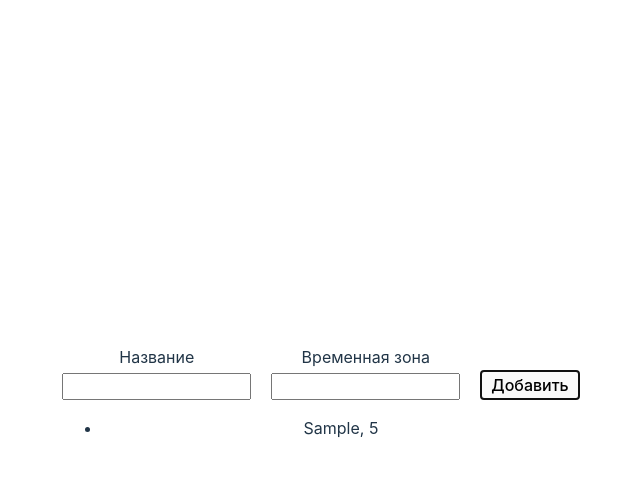
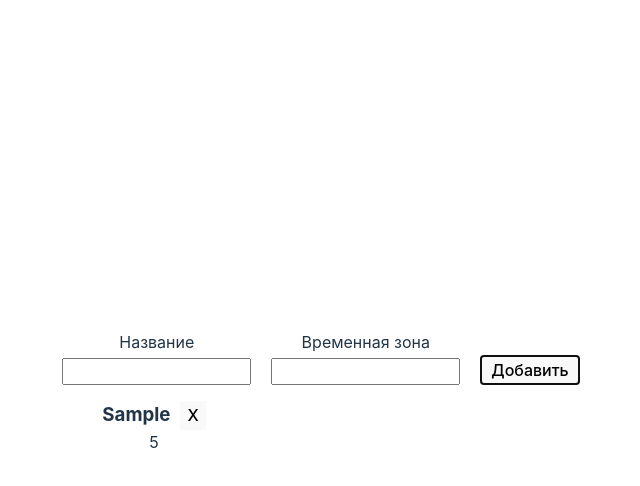
Before and after one commit to stayacid/react_worldclock, a React (Vite) app: page / in a window 1280 px wide. Both pictures are taken after typing "Sample", "5" into the empty fields and a click on the button "Добавить". Shown: the top 486 px of the page, without its empty margins (319-959 px from the left). Built offline with nearby package versions, Linux system fonts and the light colour scheme.

Commit message:
feat: added based clock component

```diff
--- /dev/null
+++ b/src/features/TimeZoneList/TimeZoneList.scss
@@ -0,0 +1,5 @@
+.app_timezone-list {
+  display: flex;
+  list-style: none;
+  gap: 10px 20px;
+}
--- a/src/features/TimeZoneList/TimeZoneList.tsx
+++ b/src/features/TimeZoneList/TimeZoneList.tsx
@@ -1,18 +1,19 @@
-import { IClock } from '@/widgets/TimeZoneSelector';
+import Clock from '@/shared/ui/Clock/Clock';
+import './TimeZoneList.scss';
+import { IClock } from '@/shared/domains/clock';
+
 
 interface ITimeZoneListProps {
   clocks: IClock[];
 }
 function TimeZoneList({ clocks }: ITimeZoneListProps) {
-  const listItems = clocks.map(({ timeName, timeValue, id }) => (
-    <li key={id}>
-      {timeName}, {timeValue}
-    </li>
+  const listItems = clocks.map((clock) => (
+    <Clock key={clock.id} clock={clock} />
   ));
 
   return (
     <>
-      <ul>{listItems}</ul>
+      <ul className='app_timezone-list'>{listItems}</ul>
     </>
   );
 }
--- /dev/null
+++ b/src/shared/ui/Clock/Clock.scss
@@ -0,0 +1,16 @@
+.app_clock {
+  display: flex;
+  flex-direction: column;
+}
+
+.app_clock_header {
+  display: flex;
+
+  h3 {
+    margin: 0;
+  }
+
+  button {
+    margin-left: 10px;
+  }
+}
--- /dev/null
+++ b/src/shared/ui/Clock/Clock.tsx
@@ -0,0 +1,20 @@
+import './Clock.scss';
+import { IClock } from '@/shared/domains/clock';
+
+interface IClockProps {
+  clock: IClock;
+}
+
+function Clock({ clock }: IClockProps) {
+  return (
+    <li className="app_clock">
+      <header className='app_clock_header'>
+        <h3>{clock.timeName}</h3>
+        <button>X</button>
+      </header>
+      <div>{clock.timeValue}</div>
+    </li>
+  );
+}
+
+export default Clock;
```
Also changed, not shown: src/shared/ui/Clock/index.ts (added).
